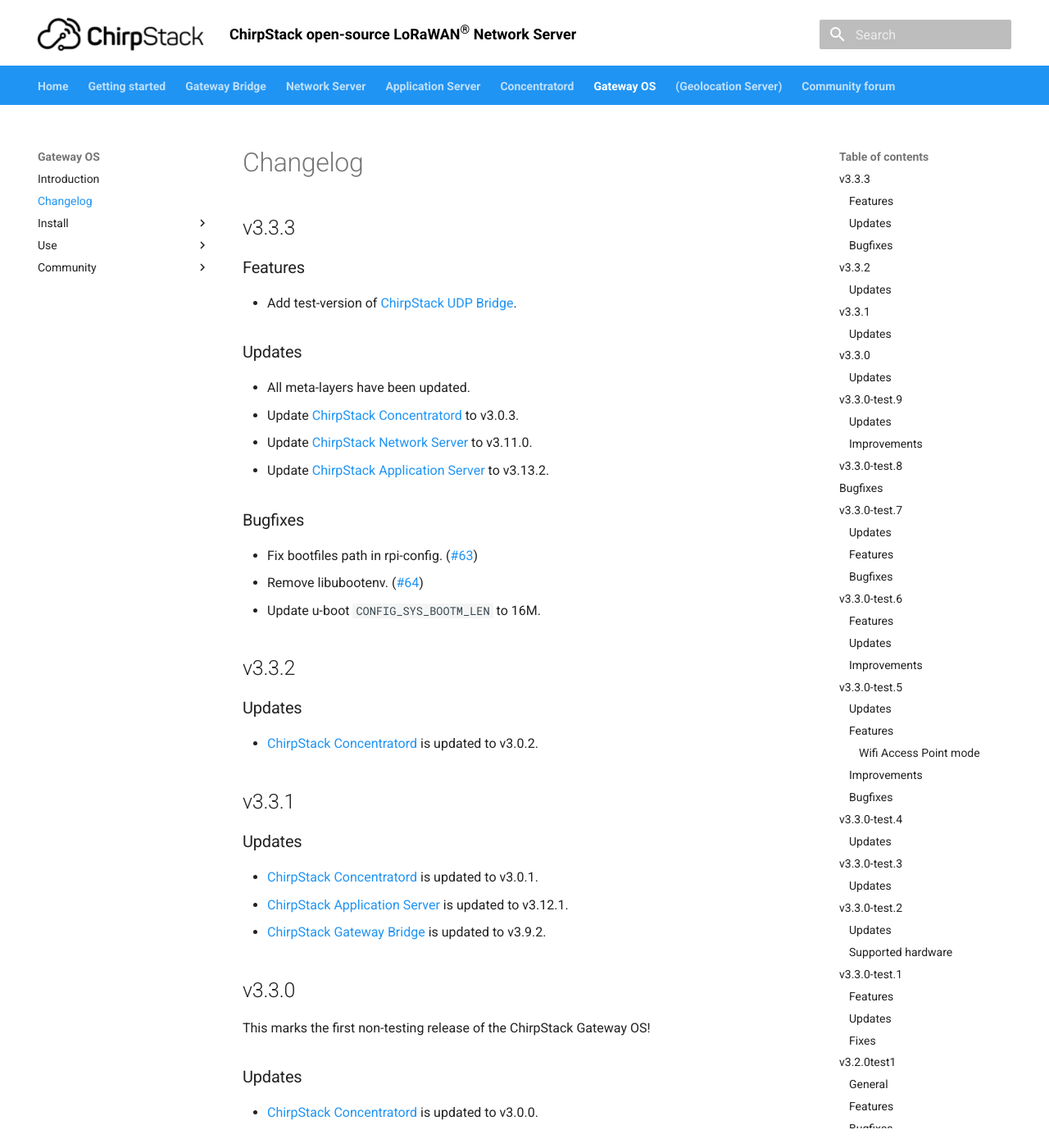
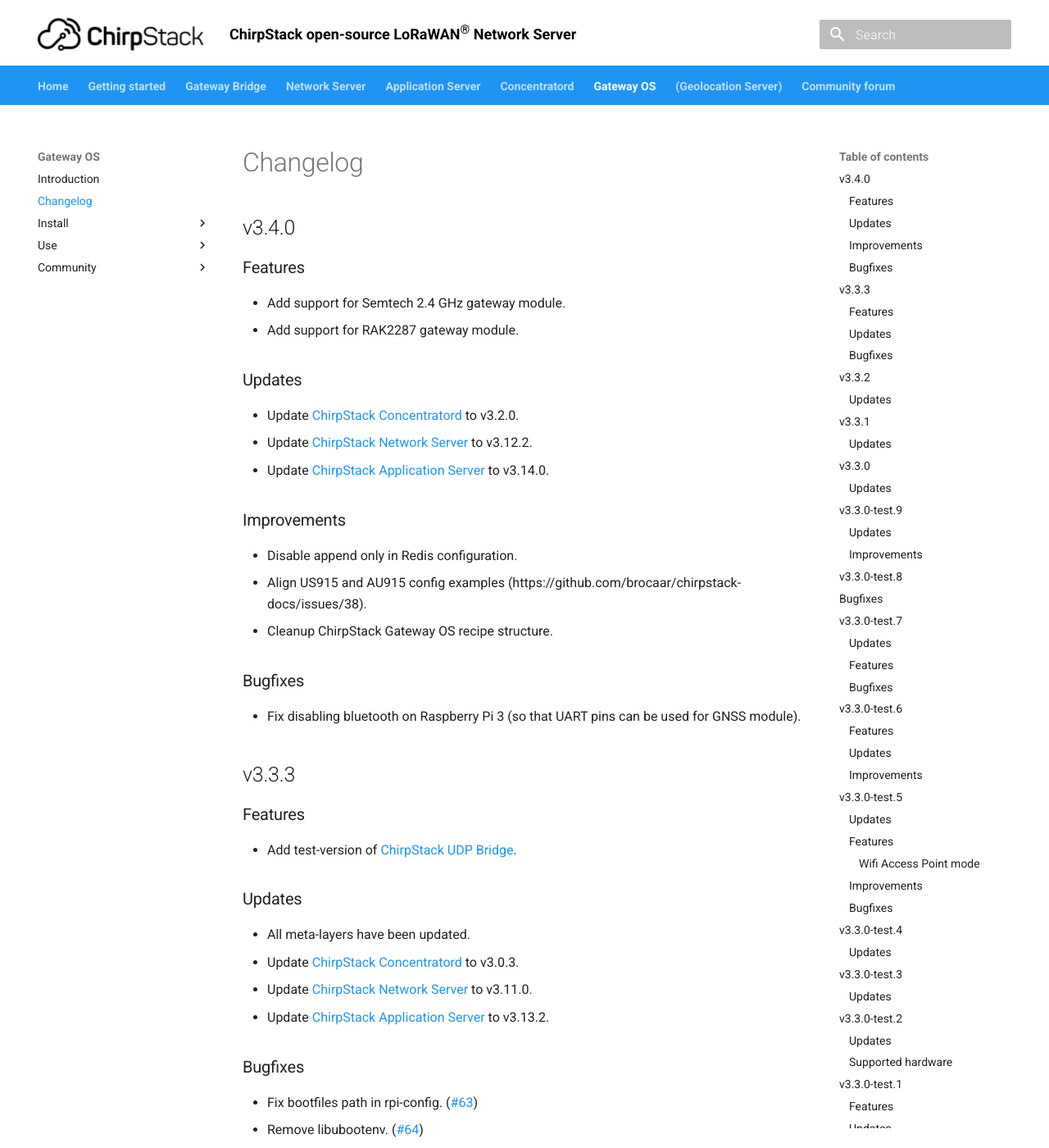
Before and after one commit to brocaar/chirpstack-docs, an MkDocs documentation site: the page built from docs/gateway-os/changelog.md, in a window 1280 px wide and 1400 px high. Shown: the whole window at 82% size. Built offline with MkDocs 1.6.1 and Material for MkDocs 9.7.7, drawn with Linux system fonts in a browser that asks for light colours.

Commit message:
Update ChirpStack Gateway OS changelog + version.

```diff
--- a/docs/gateway-os/changelog.md
+++ b/docs/gateway-os/changelog.md
@@ -1,4 +1,27 @@
 # Changelog
+
+## v3.4.0
+
+### Features
+
+* Add support for Semtech 2.4 GHz gateway module.
+* Add support for RAK2287 gateway module.
+
+### Updates
+
+* Update [ChirpStack Concentratord](https://www.chirpstack.io/concentratord/) to v3.2.0.
+* Update [ChirpStack Network Server](https://www.chirpstack.io/network-server/) to v3.12.2.
+* Update [ChirpStack Application Server](https://www.chirpstack.io/application-server/) to v3.14.0.
+
+### Improvements
+
+* Disable append only in Redis configuration.
+* Align US915 and AU915 config examples (https://github.com/brocaar/chirpstack-docs/issues/38).
+* Cleanup ChirpStack Gateway OS recipe structure.
+
+### Bugfixes
+
+* Fix disabling bluetooth on Raspberry Pi 3 (so that UART pins can be used for GNSS module).
 
 ## v3.3.3
 
--- a/mkdocs.yml
+++ b/mkdocs.yml
@@ -22,7 +22,7 @@
   network_server:
     version: 3.12.3
   gateway_os:
-    version: 3.3.3
+    version: 3.4.0
   concentratord:
     version: 3.2.0
 plugins:
```
